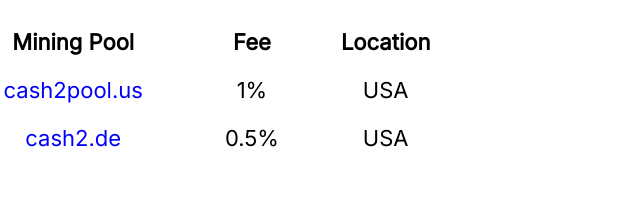
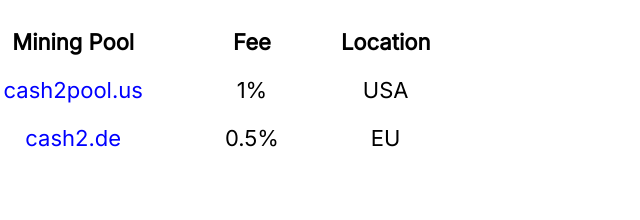
Before and after one commit to cash2/cash2-website, a plain HTML site: page index.html in a window 1280 px wide. Shown: the part 6109-6329 px from the top of the page, 433-1073 px from the left. Drawn offline with Linux system fonts and the light colour scheme; no server answers.

Commit message:
Changed location of cash2.de pool from USA to EU

```diff
--- a/index.html
+++ b/index.html
@@ -210,7 +210,7 @@
 							<tr>
 								<td><a href="https://cash2.de/" target="_blank">cash2.de</a></td>
 								<td>0.5%</td>
-								<td>USA</td>
+								<td>EU</td>
 							</tr>
 						</table>
 					</div>
```
